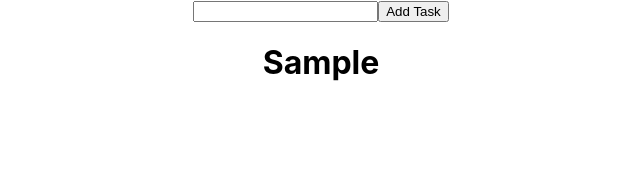
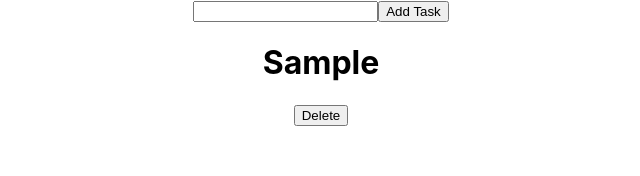
Before and after one commit to SkiltonJ/youtube-react, a React (Create React App) app: page / in a window 1280 px wide. Both pictures are taken after typing "Sample" into the empty fields and a click on the button "Add Task". Shown: the top 176 px of the page, without its empty margins (319-959 px from the left). Built offline with nearby package versions, Linux system fonts and the light colour scheme.

Commit message:
handleDelete, refactored

```diff
--- a/src/App.js
+++ b/src/App.js
@@ -15,6 +15,10 @@ function App() {
     setNewTask('');
   }
 
+  const deleteTask = (taskName) => {
+    setToDoList(toDoList.filter((task) => task !== taskName));
+  }
+
 
 
   return (
@@ -28,7 +32,11 @@ function App() {
         </div>
         <div className='list'>
           {toDoList.map((task) => {
-            return <h1>{task}</h1>
+            return (
+              <div>
+                <h1>{task}</h1><button onClick={() => deleteTask(task)}>Delete</button>
+              </div>
+            );
           })}
         </div>
       </div>
```
